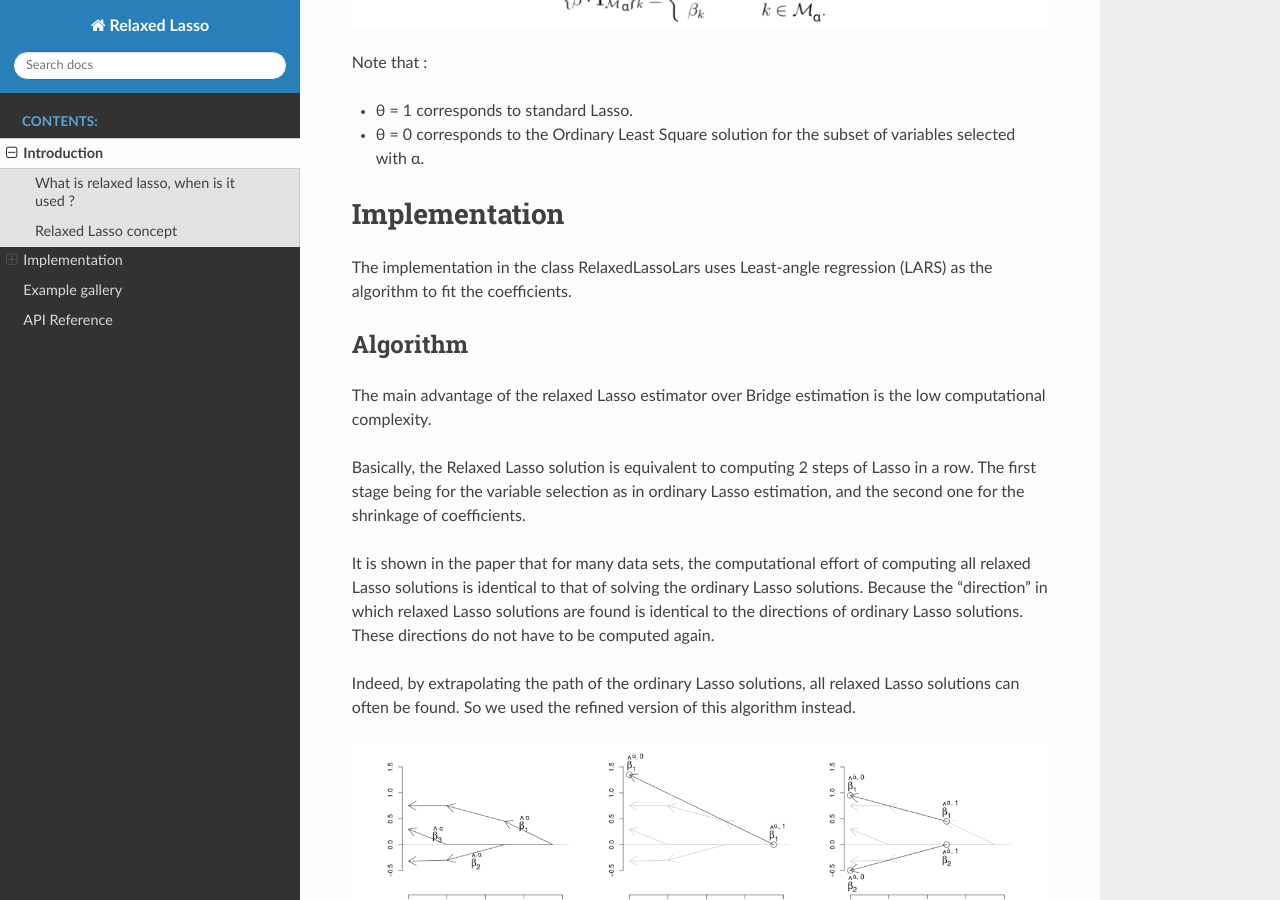
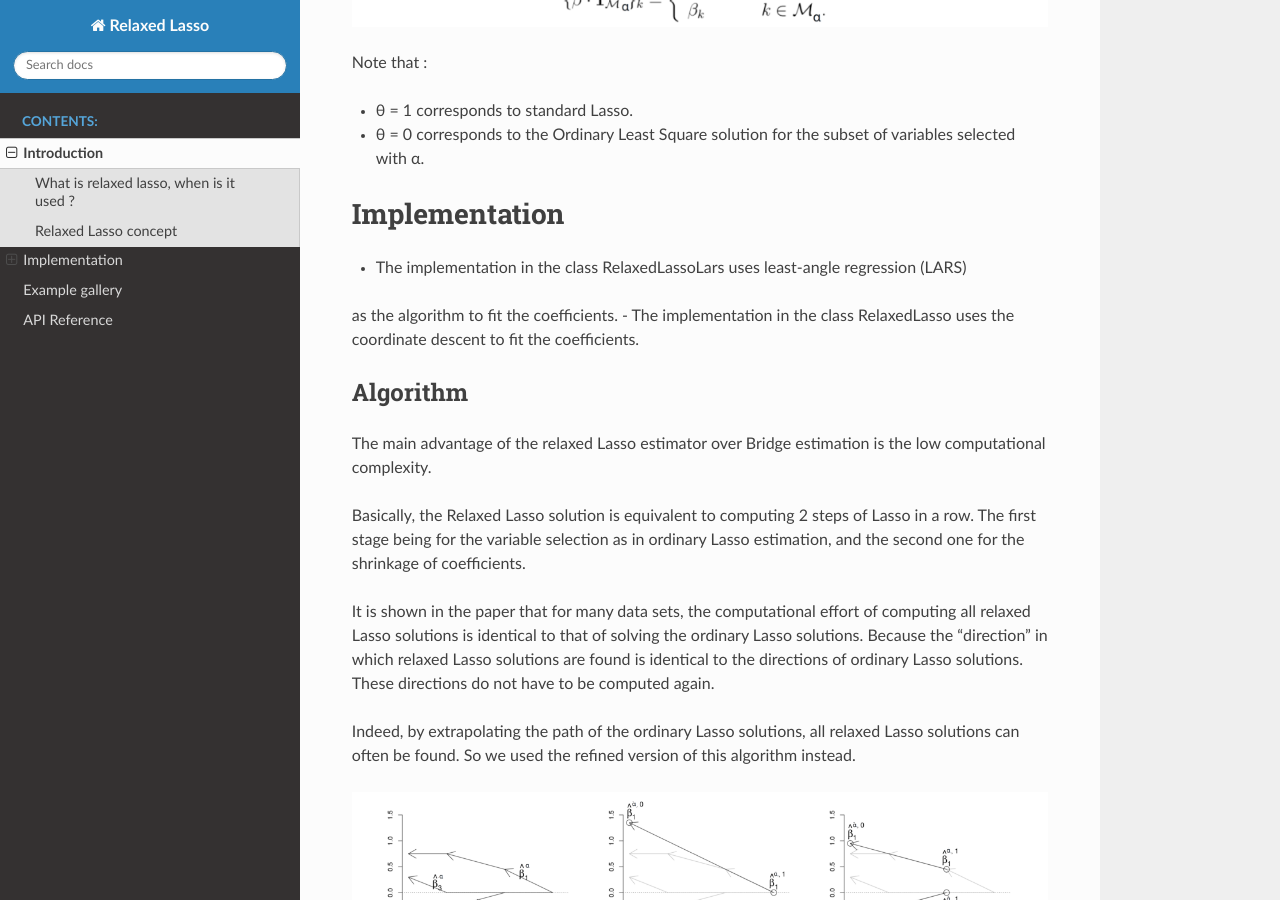
Before and after one commit to FloWPs/relaxed_lasso, a Sphinx documentation site: the page built from docs/source/content.rst, in a window 1280 px wide and 900 px high, scrolled down 1020 px. Built offline with Sphinx 7.4.7 and the Read the Docs theme 2.0.0, drawn with Linux system fonts in a browser that asks for light colours.

Commit message:
Add coordinate descent implementation detail

```diff
--- a/docs/source/content.rst
+++ b/docs/source/content.rst
@@ -48,8 +48,9 @@ Note that :
 Implementation
 ==============
 
-The implementation in the class RelaxedLassoLars uses Least-angle regression (LARS)
+- The implementation in the class RelaxedLassoLars uses least-angle regression (LARS)
 as the algorithm to fit the coefficients.
+- The implementation in the class RelaxedLasso uses the coordinate descent to fit the coefficients.
 
 Algorithm
 *********
```
